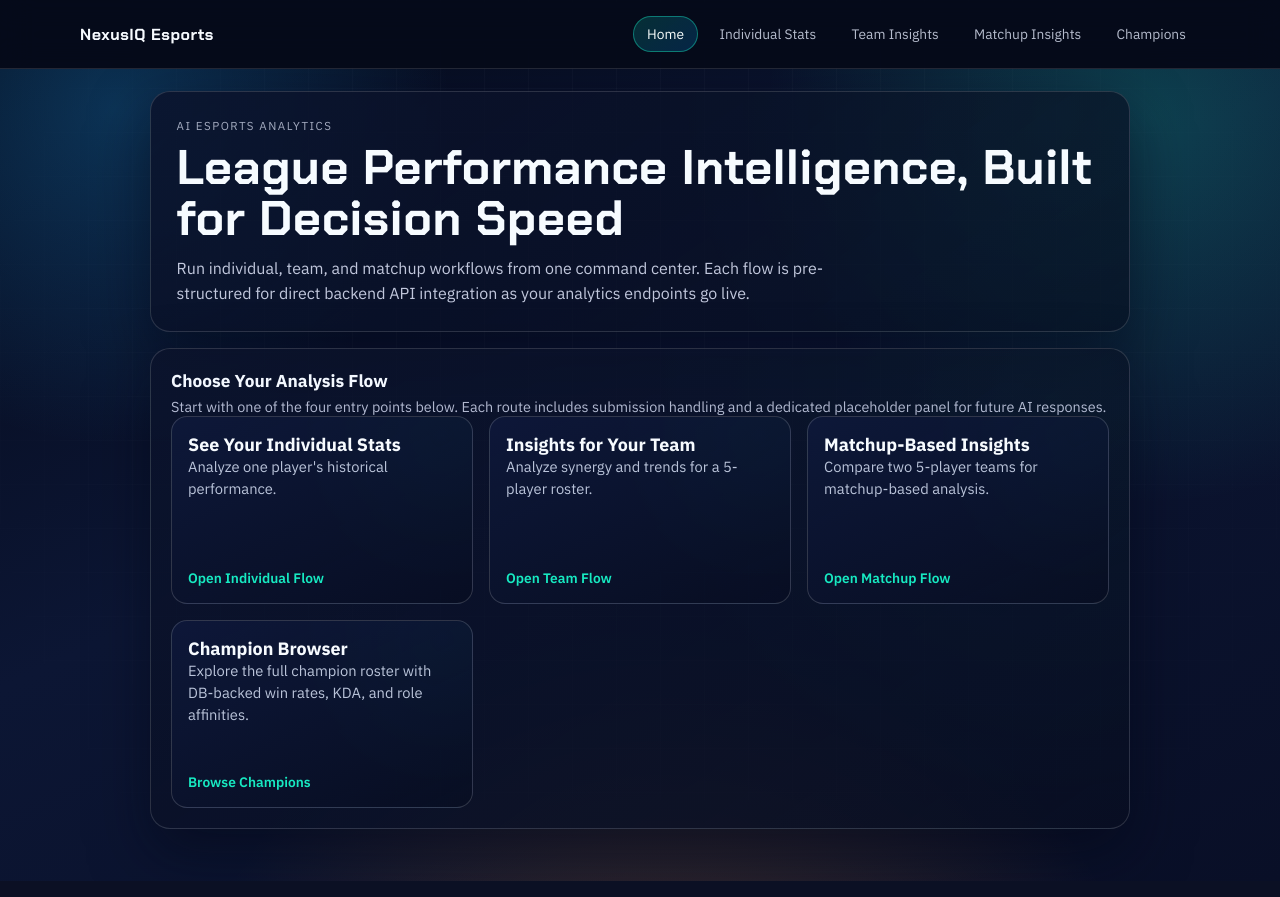
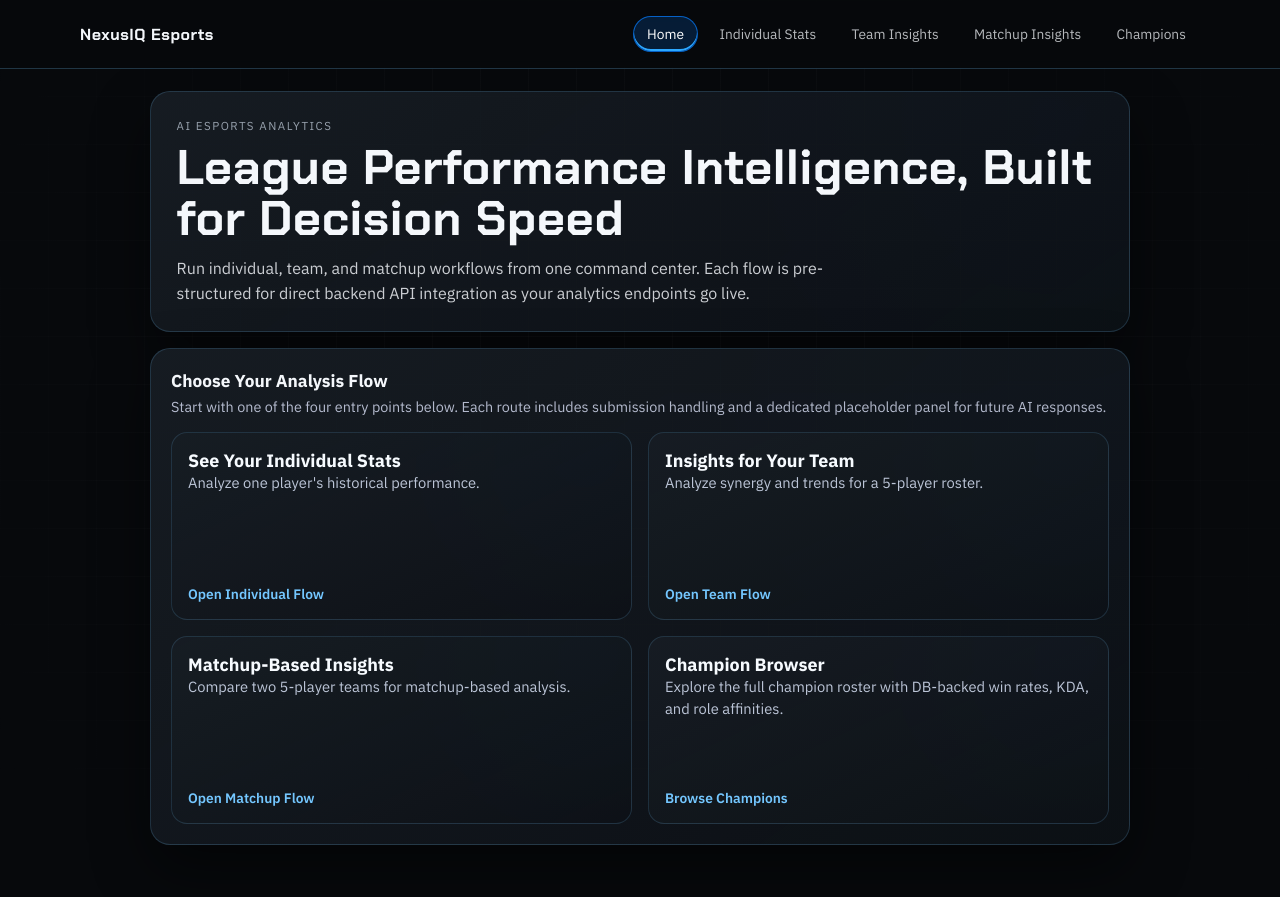
Before and after one commit to ebrain-mendoza121/capstone-esports, a Next.js app in the folder frontend/: page / in a window 1280 px wide. Built offline with nearby package versions, Linux system fonts and the light colour scheme.

Commit message:
changed the whole color theme and fix a few layout issues

```diff
--- a/frontend/src/app/globals.css
+++ b/frontend/src/app/globals.css
@@ -1,18 +1,38 @@
 :root {
-  --ink-950: #0b1024;
-  --ink-900: #121a33;
-  --ink-700: #24315f;
-  --mist-100: #f3f4ef;
-  --mist-200: #dde0d2;
-  --teal-500: #26d4b7;
-  --amber-500: #ffb049;
-  --ruby-500: #ff5f6f;
-  --line-soft: rgba(255, 255, 255, 0.18);
-  --line-strong: rgba(255, 255, 255, 0.34);
-  --panel-glass: rgba(9, 15, 34, 0.78);
-  --panel-surface: rgba(255, 255, 255, 0.93);
-  --shadow-deep: 0 30px 80px rgba(6, 8, 19, 0.48);
-  --shadow-soft: 0 14px 36px rgba(8, 13, 36, 0.26);
+  --carbon-950: #07090c;
+  --carbon-925: #0b0f14;
+  --carbon-900: #11161c;
+  --carbon-850: #171d24;
+  --carbon-800: #202832;
+  --carbon-700: #303a45;
+  --carbon-600: #46515c;
+  --mist-100: #f4f7fb;
+  --mist-200: #cdd5df;
+  --racing-blue-500: #087dff;
+  --racing-blue-400: #2da8ff;
+  --racing-blue-300: #74c7ff;
+  --signal-lime-400: #b8ff45;
+  --danger-500: #ff5268;
+  --warning-500: #f0c84b;
+  --ink-950: var(--carbon-950);
+  --ink-900: var(--carbon-900);
+  --ink-700: var(--carbon-700);
+  --teal-500: var(--racing-blue-500);
+  --amber-500: var(--signal-lime-400);
+  --ruby-500: var(--danger-500);
+  --color-surface: var(--carbon-900);
+  --color-surface-raised: var(--carbon-850);
+  --color-border: rgba(116, 199, 255, 0.24);
+  --color-text: #f4f7fb;
+  --color-text-secondary: #aeb8c5;
+  --color-win: var(--signal-lime-400);
+  --color-loss: var(--danger-500);
+  --line-soft: rgba(174, 184, 197, 0.18);
+  --line-strong: rgba(116, 199, 255, 0.36);
+  --panel-glass: rgba(17, 22, 28, 0.82);
+  --panel-surface: rgba(244, 247, 251, 0.94);
+  --shadow-deep: 0 30px 80px rgba(0, 0, 0, 0.54);
+  --shadow-soft: 0 14px 36px rgba(0, 0, 0, 0.32);
   --radius-l: 24px;
   --radius-m: 16px;
   --radius-s: 12px;
--- a/frontend/src/app/individual-stats/page.tsx
+++ b/frontend/src/app/individual-stats/page.tsx
@@ -171,7 +171,7 @@ export default function IndividualStatsPage() {
           </div>
 
           <div className={styles.inlineActionRow}>
-            <button className={styles.buttonPrimary} type="submit" disabled={submitting}>
+            <button className={`${styles.buttonPrimary} ${styles.ingestButton}`} type="submit" disabled={submitting}>
               {submitting ? "Ingesting..." : "Ingest & Open Dashboard"}
             </button>
           </div>
--- a/frontend/src/app/mvp.module.css
+++ b/frontend/src/app/mvp.module.css
@@ -1,11 +1,8 @@
 .page {
   min-height: 100vh;
   position: relative;
-  background:
-    radial-gradient(circle at 8% 2%, rgba(255, 176, 73, 0.2), transparent 28%),
-    radial-gradient(circle at 88% 7%, rgba(38, 212, 183, 0.14), transparent 34%),
-    linear-gradient(145deg, #070b1d 0%, #0f1735 52%, #08112f 100%);
-  color: #eef0ff;
+  background: var(--carbon-950);
+  color: var(--mist-100);
   overflow: hidden;
 }
 
@@ -15,8 +12,8 @@
   inset: 0;
   pointer-events: none;
   background-image:
-    linear-gradient(rgba(255, 255, 255, 0.03) 1px, transparent 1px),
-    linear-gradient(90deg, rgba(255, 255, 255, 0.03) 1px, transparent 1px);
+    linear-gradient(rgba(244, 247, 251, 0.035) 1px, transparent 1px),
+    linear-gradient(90deg, rgba(244, 247, 251, 0.028) 1px, transparent 1px);
   background-size: 42px 42px;
   mask-image: radial-gradient(circle at center, black 40%, transparent 100%);
 }
@@ -32,13 +29,13 @@
 }
 
 .hero {
-  border: 1px solid rgba(255, 255, 255, 0.2);
+  border: 1px solid rgba(116, 199, 255, 0.2);
   border-radius: 22px;
   padding: 22px;
   background:
-    linear-gradient(150deg, rgba(15, 24, 56, 0.9), rgba(9, 16, 39, 0.8)),
-    radial-gradient(circle at 94% 8%, rgba(255, 176, 73, 0.16), transparent 42%);
-  box-shadow: 0 22px 62px rgba(7, 10, 24, 0.46);
+    linear-gradient(150deg, rgba(23, 29, 36, 0.94), rgba(13, 17, 22, 0.88)),
+    radial-gradient(circle at 94% 8%, rgba(8, 125, 255, 0.1), transparent 42%);
+  box-shadow: 0 22px 62px rgba(0, 0, 0, 0.48);
   animation: popIn 520ms var(--ease-main);
 }
 
@@ -46,7 +43,7 @@
   font-size: 0.72rem;
   letter-spacing: 0.13em;
   text-transform: uppercase;
-  color: rgba(243, 244, 239, 0.7);
+  color: rgba(174, 184, 197, 0.86);
 }
 
 .title {
@@ -54,12 +51,12 @@
   font-family: var(--font-display);
   font-size: clamp(2rem, 3.8vw, 3.4rem);
   line-height: 0.95;
-  color: #fffdf3;
+  color: var(--mist-100);
 }
 
 .subtitle {
   margin-top: 10px;
-  color: rgba(243, 244, 239, 0.78);
+  color: rgba(244, 247, 251, 0.78);
   max-width: 70ch;
 }
 
@@ -83,9 +80,9 @@
 }
 
 .section {
-  border: 1px solid rgba(255, 255, 255, 0.16);
+  border: 1px solid rgba(116, 199, 255, 0.16);
   border-radius: 18px;
-  background: rgba(10, 17, 40, 0.76);
+  background: rgba(17, 22, 28, 0.78);
   backdrop-filter: blur(5px);
   padding: 14px;
 }
@@ -100,12 +97,12 @@
 
 .sectionTitle {
   font-size: 1.08rem;
-  color: #fffef8;
+  color: var(--mist-100);
 }
 
 .sectionCopy {
   margin-top: 2px;
-  color: rgba(243, 244, 239, 0.72);
+  color: rgba(244, 247, 251, 0.72);
   font-size: 0.86rem;
 }
 
@@ -130,7 +127,7 @@
 .field {
   display: grid;
   gap: 6px;
-  color: rgba(243, 244, 239, 0.78);
+  color: rgba(244, 247, 251, 0.78);
   font-size: 0.76rem;
   letter-spacing: 0.05em;
   text-transform: uppercase;
@@ -140,7 +137,7 @@
 .select {
   border-radius: 10px;
   border: 1px solid rgba(255, 255, 255, 0.22);
-  background: rgba(8, 13, 30, 0.86);
+  background: rgba(7, 9, 12, 0.86);
   color: #f6f8ff;
   padding: 10px;
 }
@@ -148,8 +145,8 @@
 .input:focus,
 .select:focus {
   outline: none;
-  border-color: var(--teal-500);
-  box-shadow: 0 0 0 3px rgba(38, 212, 183, 0.24);
+  border-color: var(--racing-blue-500);
+  box-shadow: 0 0 0 3px rgba(8, 125, 255, 0.22);
 }
 
 .buttonPrimary,
@@ -164,23 +161,24 @@
 
 .buttonPrimary,
 .linkChip {
-  border: none;
-  background: linear-gradient(120deg, var(--teal-500), var(--amber-500));
-  color: #08112c;
+  border: 1px solid rgba(116, 199, 255, 0.58);
+  background: var(--racing-blue-500);
+  color: #ffffff;
   cursor: pointer;
+  box-shadow: 0 12px 28px rgba(8, 125, 255, 0.22);
 }
 
 .buttonGhost {
-  border: 1px solid rgba(255, 255, 255, 0.26);
+  border: 1px solid rgba(116, 199, 255, 0.3);
   color: #f4f6ff;
-  background: rgba(255, 255, 255, 0.06);
+  background: rgba(32, 40, 50, 0.74);
 }
 
 .buttonPrimary:hover,
 .buttonGhost:hover,
 .linkChip:hover {
   transform: translateY(-1px);
-  filter: saturate(1.05);
+  filter: brightness(1.08);
 }
 
 .kpiGrid {
@@ -190,12 +188,12 @@
 }
 
 .kpiCard {
-  border: 1px solid rgba(255, 255, 255, 0.17);
+  border: 1px solid rgba(116, 199, 255, 0.17);
   border-radius: 14px;
   padding: 11px;
   background:
-    linear-gradient(145deg, rgba(17, 28, 64, 0.92), rgba(10, 17, 40, 0.82)),
-    radial-gradient(circle at 95% 10%, rgba(255, 176, 73, 0.16), transparent 46%);
+    linear-gradient(145deg, rgba(23, 29, 36, 0.94), rgba(13, 17, 22, 0.86)),
+    radial-gradient(circle at 95% 10%, rgba(8, 125, 255, 0.1), transparent 46%);
 }
 
 .kpiLabel {
@@ -221,7 +219,7 @@
   border: 1px solid rgba(255, 255, 255, 0.15);
   border-radius: 14px;
   padding: 12px;
-  background: rgba(9, 15, 36, 0.74);
+  background: rgba(17, 22, 28, 0.76);
 }
 
 .tableWrap {
@@ -284,13 +282,13 @@
 }
 
 .badge {
-  background: rgba(255, 176, 73, 0.16);
-  color: #ffe3b8;
+  background: rgba(240, 200, 75, 0.16);
+  color: #fff1bf;
 }
 
 .badgeWin {
-  background: rgba(38, 212, 183, 0.18);
-  color: #d2fff7;
+  background: rgba(184, 255, 69, 0.16);
+  color: #efffc7;
 }
 
 .badgeLoss {
@@ -350,7 +348,7 @@
 .barFill {
   display: block;
   height: 100%;
-  background: linear-gradient(90deg, var(--teal-500), var(--amber-500));
+  background: var(--racing-blue-500);
 }
 
 .notice,
@@ -361,9 +359,9 @@
 }
 
 .notice {
-  border: 1px solid rgba(255, 176, 73, 0.4);
-  background: rgba(255, 176, 73, 0.11);
-  color: #ffe4bc;
+  border: 1px solid rgba(240, 200, 75, 0.42);
+  background: rgba(240, 200, 75, 0.11);
+  color: #fff1bf;
 }
 
 .error {
--- a/frontend/src/app/player/[puuid]/champions/page.tsx
+++ b/frontend/src/app/player/[puuid]/champions/page.tsx
@@ -18,8 +18,8 @@ function winRateCellStyle(winRate: number | null): React.CSSProperties {
   if (winRate === null) return {};
   if (winRate > 0.55)
     return {
-      background: "rgba(38, 212, 183, 0.18)",
-      color: "#d2fff7",
+      background: "rgba(184, 255, 69, 0.16)",
+      color: "#efffc7",
       borderRadius: 6,
       padding: "2px 8px",
       display: "inline-block",
--- a/frontend/src/styles/analytics-flow.module.css
+++ b/frontend/src/styles/analytics-flow.module.css
@@ -1,12 +1,8 @@
 .appShell {
   min-height: 100dvh;
   position: relative;
-  color: #e6ebff;
-  background:
-    radial-gradient(circle at 9% 5%, rgba(31, 173, 255, 0.24), transparent 24%),
-    radial-gradient(circle at 90% 6%, rgba(23, 234, 194, 0.2), transparent 28%),
-    radial-gradient(circle at 52% 130%, rgba(254, 151, 50, 0.24), transparent 40%),
-    linear-gradient(155deg, #050b1d 0%, #0c1634 44%, #090f27 100%);
+  color: var(--mist-100);
+  background: var(--carbon-950);
 }
 
 .appShell::before {
@@ -15,9 +11,9 @@
   inset: 0;
   pointer-events: none;
   background-image:
-    linear-gradient(rgba(255, 255, 255, 0.028) 1px, transparent 1px),
-    linear-gradient(90deg, rgba(255, 255, 255, 0.028) 1px, transparent 1px);
-  background-size: 44px 44px;
+    linear-gradient(rgba(244, 247, 251, 0.035) 1px, transparent 1px),
+    linear-gradient(90deg, rgba(244, 247, 251, 0.028) 1px, transparent 1px);
+  background-size: 48px 48px;
   mask-image: radial-gradient(circle at center, black 36%, transparent 100%);
 }
 
@@ -25,8 +21,8 @@
   position: sticky;
   top: 0;
   z-index: 30;
-  border-bottom: 1px solid rgba(255, 255, 255, 0.12);
-  background: rgba(4, 9, 24, 0.78);
+  border-bottom: 1px solid var(--color-border);
+  background: rgba(7, 9, 12, 0.82);
   backdrop-filter: blur(16px);
 }
 
@@ -46,7 +42,7 @@
   font-weight: 700;
   letter-spacing: 0.035em;
   font-size: 1rem;
-  color: #f7fbff;
+  color: var(--mist-100);
 }
 
 .navLinks {
@@ -62,9 +58,9 @@
   min-width: 44px;
   min-height: 44px;
   border-radius: 12px;
-  border: 1px solid rgba(255, 255, 255, 0.2);
-  background: rgba(7, 12, 32, 0.86);
-  color: #f7fbff;
+  border: 1px solid rgba(116, 199, 255, 0.26);
+  background: rgba(17, 22, 28, 0.9);
+  color: var(--mist-100);
   align-items: center;
   justify-content: center;
   cursor: pointer;
@@ -75,13 +71,13 @@
 }
 
 .mobileMenuButton:hover {
-  border-color: rgba(23, 234, 194, 0.44);
-  background: rgba(9, 16, 42, 0.95);
+  border-color: rgba(116, 199, 255, 0.5);
+  background: rgba(32, 40, 50, 0.95);
 }
 
 .mobileMenuButtonOpen {
-  border-color: rgba(23, 234, 194, 0.56);
-  background: rgba(8, 16, 41, 0.95);
+  border-color: rgba(8, 125, 255, 0.7);
+  background: rgba(8, 125, 255, 0.14);
 }
 
 .mobileMenuIcon {
@@ -135,7 +131,7 @@
   border-radius: 999px;
   padding: 0.48rem 0.82rem;
   font-size: 0.86rem;
-  color: rgba(232, 238, 255, 0.78);
+  color: rgba(244, 247, 251, 0.74);
   transition:
     background-color var(--ease-main),
     border-color var(--ease-main),
@@ -143,15 +139,16 @@
 }
 
 .navLink:hover {
-  border-color: rgba(255, 255, 255, 0.24);
-  color: #f6f9ff;
-  background: rgba(255, 255, 255, 0.06);
+  border-color: rgba(116, 199, 255, 0.28);
+  color: var(--mist-100);
+  background: rgba(255, 255, 255, 0.05);
 }
 
 .navLinkActive {
-  border-color: rgba(23, 234, 194, 0.42);
-  color: #f7fdfc;
-  background: linear-gradient(140deg, rgba(12, 167, 145, 0.24), rgba(12, 151, 250, 0.2));
+  border-color: rgba(8, 125, 255, 0.72);
+  color: #ffffff;
+  background: rgba(8, 125, 255, 0.18);
+  box-shadow: inset 0 -2px 0 var(--racing-blue-400);
 }
 
 .mainContent {
@@ -179,12 +176,12 @@
 
 .heroCard,
 .sectionCard {
-  border: 1px solid rgba(255, 255, 255, 0.14);
+  border: 1px solid rgba(116, 199, 255, 0.18);
   border-radius: 20px;
   background:
-    linear-gradient(145deg, rgba(11, 19, 44, 0.86), rgba(8, 14, 33, 0.76)),
-    radial-gradient(circle at 92% 10%, rgba(23, 234, 194, 0.14), transparent 42%);
-  box-shadow: 0 24px 58px rgba(3, 8, 23, 0.52);
+    linear-gradient(145deg, rgba(23, 29, 36, 0.94), rgba(13, 17, 22, 0.88)),
+    radial-gradient(circle at 92% 10%, rgba(8, 125, 255, 0.1), transparent 40%);
+  box-shadow: 0 24px 58px rgba(0, 0, 0, 0.48);
 }
 
 .heroCard {
@@ -205,7 +202,7 @@
 
 .backLink {
   border-radius: 999px;
-  border: 1px solid rgba(255, 255, 255, 0.24);
+  border: 1px solid rgba(116, 199, 255, 0.3);
   padding: 0.42rem 0.78rem;
   font-size: 0.8rem;
   color: rgba(236, 242, 255, 0.88);
@@ -216,13 +213,13 @@
 }
 
 .backLink:hover {
-  border-color: rgba(23, 234, 194, 0.4);
-  background: rgba(23, 234, 194, 0.12);
+  border-color: rgba(8, 125, 255, 0.56);
+  background: rgba(8, 125, 255, 0.12);
 }
 
 .eyebrow {
   margin-bottom: 0.55rem;
-  color: rgba(231, 237, 255, 0.7);
+  color: rgba(174, 184, 197, 0.86);
   letter-spacing: 0.13em;
   text-transform: uppercase;
   font-size: 0.72rem;
@@ -233,30 +230,31 @@
   font-size: clamp(1.8rem, 3.8vw, 3.15rem);
   line-height: 1.05;
   letter-spacing: 0.01em;
-  color: #f6fbff;
+  color: var(--mist-100);
 }
 
 .pageText {
   margin-top: 0.74rem;
   max-width: 72ch;
-  color: rgba(229, 235, 255, 0.84);
+  color: rgba(244, 247, 251, 0.82);
   line-height: 1.55;
 }
 
 .sectionTitle {
   font-size: 1.08rem;
-  color: #f3f8ff;
+  color: var(--mist-100);
 }
 
 .sectionText {
   margin-top: 0.34rem;
+  padding-bottom: 1rem;
   color: rgba(226, 232, 255, 0.78);
   font-size: 0.9rem;
 }
 
 .actionGrid {
   display: grid;
-  grid-template-columns: repeat(3, minmax(0, 1fr));
+  grid-template-columns: repeat(2, minmax(0, 1fr));
   gap: 1rem;
 }
 
@@ -266,21 +264,29 @@
   gap: 0.8rem;
   min-height: 188px;
   border-radius: 16px;
-  border: 1px solid rgba(255, 255, 255, 0.16);
+  border: 1px solid rgba(116, 199, 255, 0.16);
   background:
-    linear-gradient(155deg, rgba(14, 25, 59, 0.88), rgba(8, 14, 34, 0.8)),
-    radial-gradient(circle at 90% 10%, rgba(23, 234, 194, 0.12), transparent 48%);
+    linear-gradient(155deg, rgba(23, 29, 36, 0.92), rgba(13, 17, 22, 0.86)),
+    radial-gradient(circle at 90% 10%, rgba(8, 125, 255, 0.1), transparent 46%);
   padding: 1rem;
   transition:
     transform var(--ease-main),
+    background-color var(--ease-main),
     border-color var(--ease-main),
     box-shadow var(--ease-main);
 }
 
 .actionCard:hover {
   transform: translateY(-2px);
-  border-color: rgba(23, 234, 194, 0.44);
-  box-shadow: 0 18px 34px rgba(2, 9, 27, 0.42);
+  border-color: rgba(116, 199, 255, 0.76);
+  background: var(--racing-blue-500);
+  box-shadow: 0 18px 38px rgba(8, 125, 255, 0.32);
+}
+
+.actionCard:hover .actionTitle,
+.actionCard:hover .actionDescription,
+.actionCard:hover .actionCta {
+  color: #ffffff;
 }
 
 .actionTitle {
@@ -295,7 +301,7 @@
 }
 
 .actionCta {
-  color: #17eac2;
+  color: var(--racing-blue-300);
   font-size: 0.86rem;
   font-weight: 600;
 }
@@ -334,11 +340,11 @@
 
 .playerCard {
   border-radius: 14px;
-  border: 1px solid rgba(255, 255, 255, 0.14);
+  border: 1px solid rgba(116, 199, 255, 0.16);
   padding: 0.8rem;
   background:
-    linear-gradient(150deg, rgba(11, 20, 48, 0.9), rgba(7, 13, 32, 0.84)),
-    radial-gradient(circle at 90% 10%, rgba(102, 200, 255, 0.14), transparent 48%);
+    linear-gradient(150deg, rgba(23, 29, 36, 0.94), rgba(13, 17, 22, 0.88)),
+    radial-gradient(circle at 90% 10%, rgba(8, 125, 255, 0.1), transparent 48%);
 }
 
 .playerCardTitle {
@@ -390,7 +396,7 @@
   width: 100%;
   border: 1px solid rgba(255, 255, 255, 0.22);
   border-radius: 12px;
-  background: rgba(5, 9, 26, 0.84);
+  background: rgba(7, 9, 12, 0.84);
   color: #f4f8ff;
   padding: 0.73rem 0.8rem;
 }
@@ -409,8 +415,8 @@
 .select:focus,
 .textarea:focus {
   outline: none;
-  border-color: rgba(23, 234, 194, 0.6);
-  box-shadow: 0 0 0 3px rgba(23, 234, 194, 0.2);
+  border-color: rgba(8, 125, 255, 0.72);
+  box-shadow: 0 0 0 3px rgba(8, 125, 255, 0.2);
 }
 
 .buttonPrimary,
@@ -429,20 +435,22 @@
 }
 
 .buttonPrimary {
-  color: #04131d;
-  background: linear-gradient(118deg, #17eac2, #66c8ff 52%, #ffb45f 100%);
+  color: #ffffff;
+  background: var(--racing-blue-500);
+  border-color: rgba(116, 199, 255, 0.58);
+  box-shadow: 0 12px 28px rgba(8, 125, 255, 0.24);
 }
 
 .buttonSecondary {
-  color: rgba(237, 243, 255, 0.92);
-  border-color: rgba(255, 255, 255, 0.24);
-  background: rgba(255, 255, 255, 0.06);
+  color: rgba(244, 247, 251, 0.92);
+  border-color: rgba(116, 199, 255, 0.3);
+  background: rgba(32, 40, 50, 0.74);
 }
 
 .buttonPrimary:hover,
 .buttonSecondary:hover {
   transform: translateY(-1px);
-  filter: saturate(1.05);
+  filter: brightness(1.08);
 }
 
 .buttonPrimary:disabled,
@@ -458,6 +466,10 @@
   min-width: min(100%, 360px);
   padding: 0.84rem 1.4rem;
   font-size: 1rem;
+}
+
+.ingestButton {
+  margin: 0.7rem 0 0.2rem;
 }
 
 .submitRow {
@@ -482,8 +494,8 @@
 
 .statusInfo {
   color: #d9e8ff;
-  border: 1px solid rgba(102, 200, 255, 0.45);
-  background: rgba(102, 200, 255, 0.13);
+  border: 1px solid rgba(116, 199, 255, 0.45);
+  background: rgba(8, 125, 255, 0.13);
 }
 
 .emptyState {
@@ -519,8 +531,8 @@
   border: 1px solid rgba(255, 255, 255, 0.16);
   padding: 0.85rem;
   background:
-    linear-gradient(148deg, rgba(11, 19, 44, 0.88), rgba(8, 14, 33, 0.8)),
-    radial-gradient(circle at 92% 6%, rgba(23, 234, 194, 0.13), transparent 46%);
+    linear-gradient(148deg, rgba(23, 29, 36, 0.92), rgba(13, 17, 22, 0.86)),
+    radial-gradient(circle at 92% 6%, rgba(8, 125, 255, 0.1), transparent 46%);
   display: grid;
   gap: 0.7rem;
 }
@@ -683,8 +695,8 @@
     border-radius: 16px;
     border: 1px solid rgba(255, 255, 255, 0.18);
     background:
-      linear-gradient(150deg, rgba(9, 16, 40, 0.95), rgba(6, 11, 30, 0.94)),
-      radial-gradient(circle at 95% 0%, rgba(23, 234, 194, 0.16), transparent 42%);
+      linear-gradient(150deg, rgba(23, 29, 36, 0.97), rgba(7, 9, 12, 0.96)),
+      radial-gradient(circle at 95% 0%, rgba(8, 125, 255, 0.14), transparent 42%);
     box-shadow: 0 18px 40px rgba(2, 6, 19, 0.52);
     opacity: 0;
     pointer-events: none;
```
Also changed, not shown: frontend/src/app/champions/page.tsx (+80 -50 lines), frontend/src/app/match/[match_id]/page.tsx (+11 -11 lines), frontend/src/app/matchup-insights/page.tsx (+16 -16 lines), frontend/src/app/player/[puuid]/page.tsx (+6 -6 lines), frontend/src/app/player/[puuid]/trends/page.tsx (+13 -13 lines), frontend/src/app/team-insights/page.tsx (+10 -19 lines).
